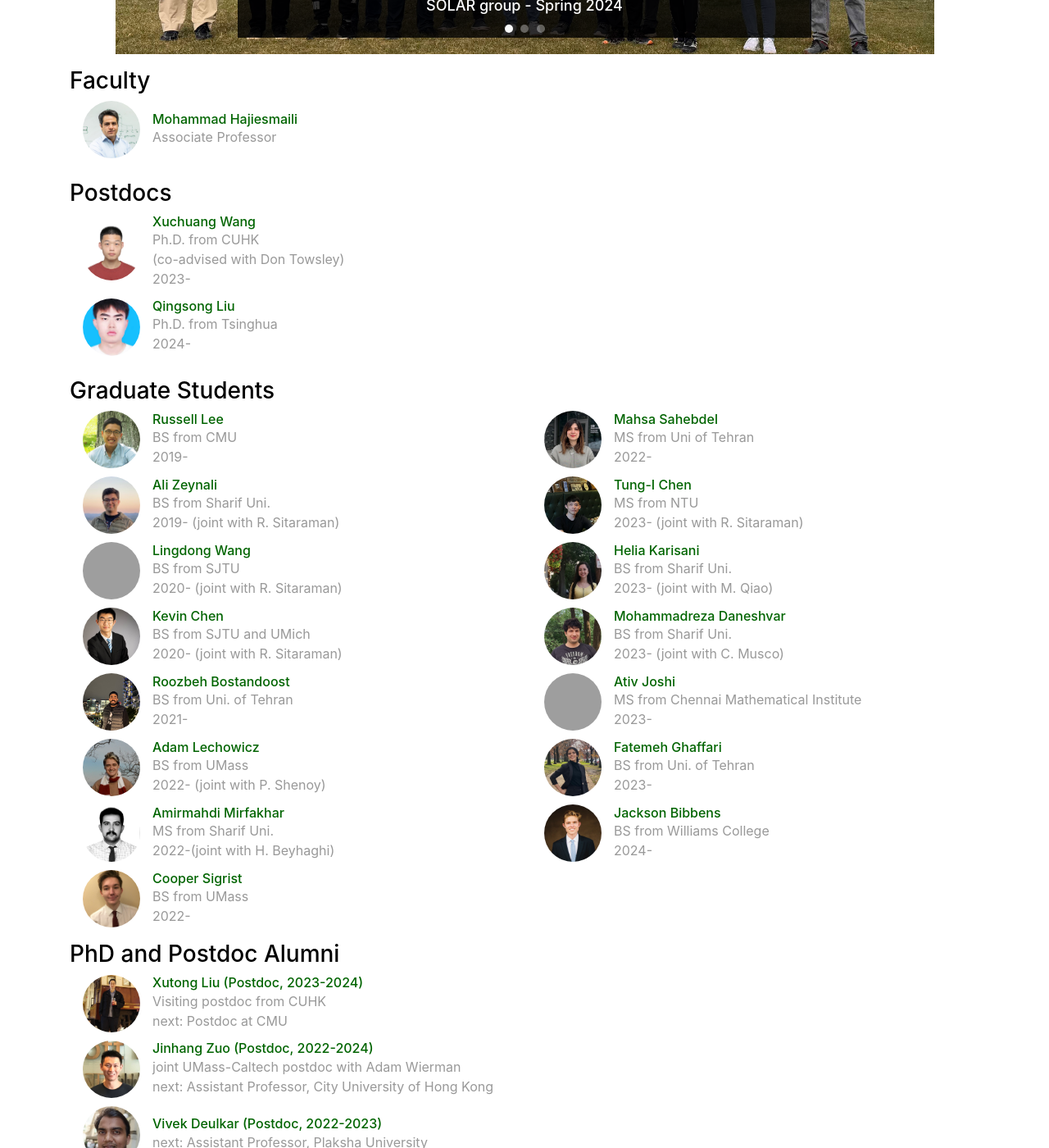
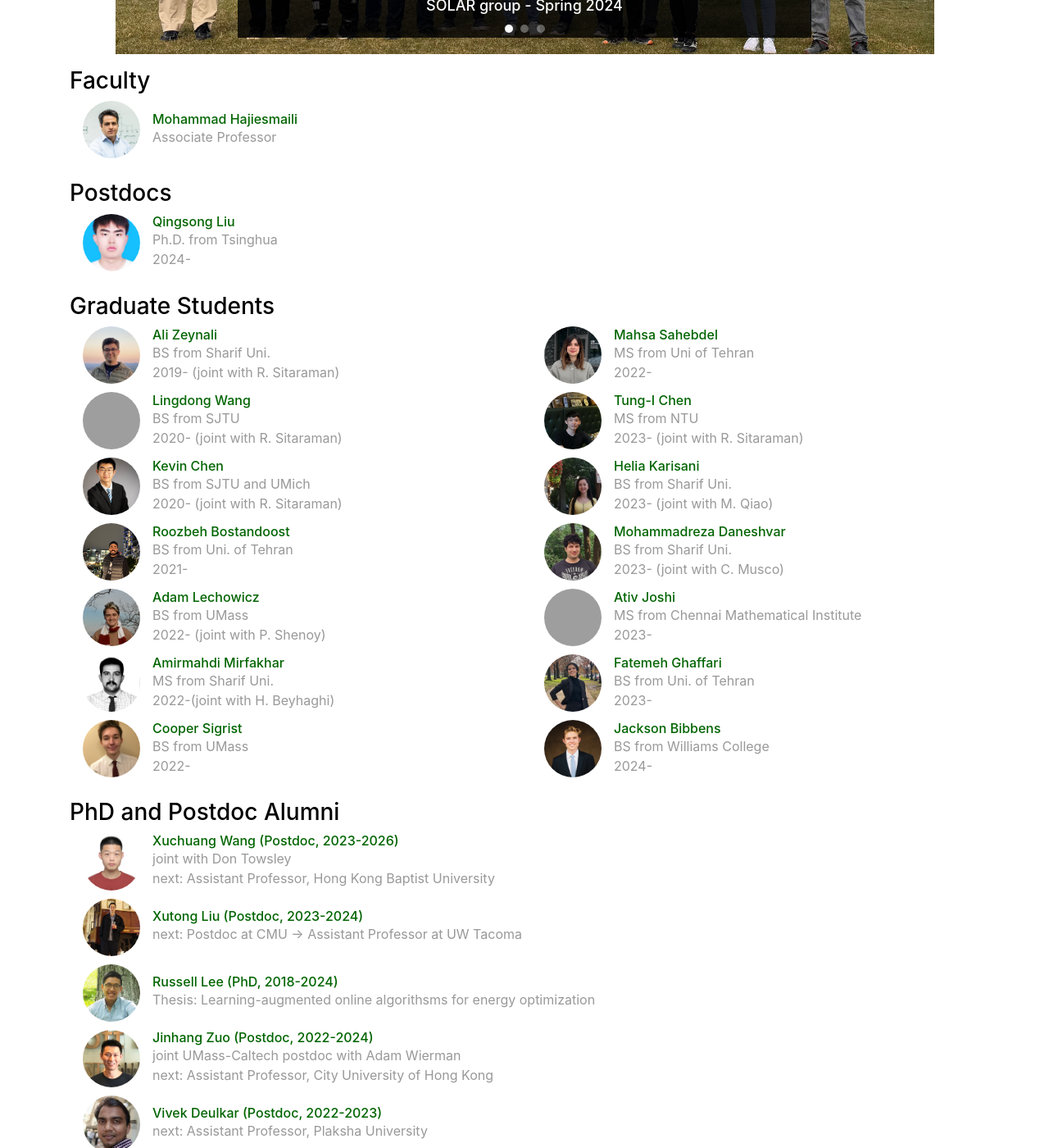
Before and after one commit to umass-solar/umass-solar.github.io, a Jekyll site: the page built from people.html, in a window 1280 px wide and 1400 px high, scrolled down 479 px. Shown: the whole window at 82% size. Built offline with Jekyll 4.4.1, drawn with Linux system fonts in a browser that asks for light colours; grey boxes are pictures that could not be loaded.

Commit message:
Update people.yml

```diff
--- a/_data/people.yml
+++ b/_data/people.yml
@@ -17,21 +17,6 @@ mo2:
   image: /img/people/mohammad.jpg
   webpage: https://groups.cs.umass.edu/hajiesmaili/
 
-
-
-
-russell:
-  display_name: Russell Lee
-  image: /img/people/russell.jpg
-  role: grad
-  bio: BS from CMU <br>2019-
-  webpage: https://russell-lee.github.io
-
-
-russell2:
-  display_name: Russell Lee
-  image: /img/people/russell.jpg
-  webpage: https://russell-lee.github.io
 
 ali:
   display_name: Ali Zeynali
@@ -276,17 +261,6 @@ anu:
 
 
 # staff
-xuchuang:
-  display_name: Xuchuang Wang
-  image: /img/people/xuchuangw.jpeg
-  role: staff
-  bio: Ph.D. from CUHK <br> (co-advised with Don Towsley) <br> 2023-
-  webpage: https://xuchuangw.com/
-
-xuchuang2:
-  display_name: Xuchuang Wang
-  image: /img/people/xuchuangw.jpeg
-  webpage: https://xuchuangw.com/
 
 qingsong:
   display_name: Qingsong Liu
@@ -301,11 +275,23 @@ qingsong2:
   webpage: https://qingsong-liu.github.io/
 
 # Alumni
+xuchuang:
+  display_name: Xuchuang Wang (Postdoc, 2023-2026)
+  image: /img/people/xuchuangw.jpeg
+  role: alum
+  bio: "joint with Don Towsley <br> next: Assistant Professor, Hong Kong Baptist University"
+  webpage: https://xuchuangw.com/
+
+xuchuang2:
+  display_name: Xuchuang Wang
+  image: /img/people/xuchuangw.jpeg
+  webpage: https://xuchuangw.com/
+
 xutong:
   display_name: Xutong Liu (Postdoc, 2023-2024)
   image: /img/xutong.jpg
   role: alum
-  bio: "Visiting postdoc from CUHK <br> next: Postdoc at CMU"
+  bio: "next: Postdoc at CMU -> Assistant Professor at UW Tacoma"
   webpage: https://xutongliu.me
 
 xutong2:
@@ -313,6 +299,18 @@ xutong2:
   image: /img/xutong.jpg
   webpage: https://xutongliu.me
 
+russell:
+  display_name: Russell Lee (PhD, 2018-2024)
+  image: /img/people/russell.jpg
+  role: alum
+  bio: "Thesis: Learning-augmented online algorithsms for energy optimization"
+  webpage: https://russell-lee.github.io
+
+
+russell2:
+  display_name: Russell Lee
+  image: /img/people/russell.jpg
+  webpage: https://russell-lee.github.io
 
 jinhang:
   display_name: Jinhang Zuo (Postdoc, 2022-2024)
```
